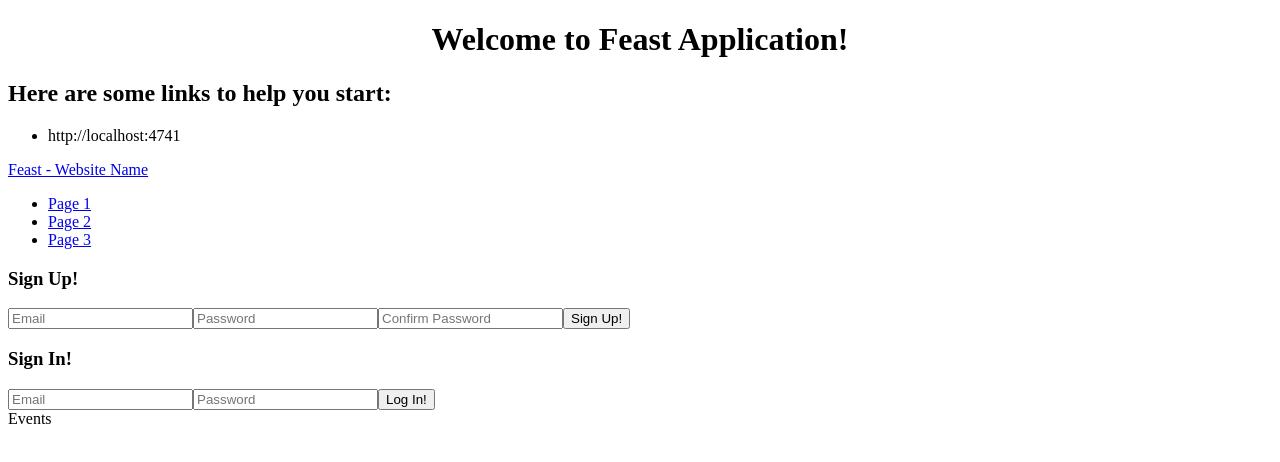
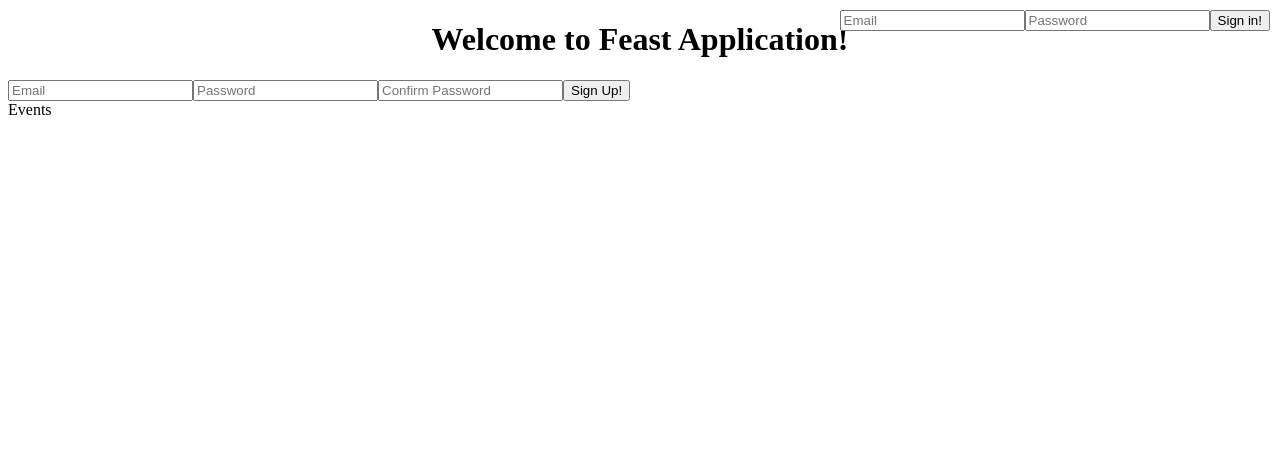
Before and after one commit to sadjorlolo/feast-client, an Angular app: page /events in a window 1280 px wide. Shown: the top 462 px of the page. Built offline with nearby package versions, Linux system fonts and the light colour scheme.

Commit message:
Add authentication requirement to event index
Work on HTML/CSS for event-index and login.
Add AuthService to navbar and event-index.
Add more details to event-index iterations.

```diff
--- a/src/app/app.component.html
+++ b/src/app/app.component.html
@@ -3,16 +3,10 @@
   <h1>
     Welcome to {{title}}!
   </h1>
+</div>
 
-</div>
-<h2>Here are some links to help you start: </h2>
-<ul>
-  <li>
-    {{apiOrigin}}
-  </li>
-
-</ul>
 
 <app-navbar></app-navbar>
 <app-login></app-login>
+
 <router-outlet></router-outlet>
--- a/src/app/event/event-index/event-index.component.html
+++ b/src/app/event/event-index/event-index.component.html
@@ -1,15 +1,13 @@
-<div>
-
-  <h3>View Your Events</h3>
-  <h2>Event Name</h2>
-  <h2>Event Location</h2>
-  <h2>Event Date</h2>
-  <h2>Event Time</h2>
-  <h3>Event Description</h3>
-
+<div *ngIf="auth.user">
   <div *ngFor="let event of allEvents">
     <ul>
-      <li>{{event.id}}</li>
+      <li>Event Name : {{event.name}}</li>
+      <li>Event Date : {{event.date}}</li>
+      <li>Event Time: {{event.time}}</li>
+      <li>Event Location: {{event.location}}</li>
+      <li>Event Description: {{event.description}}</li>
+      <li>Hosted By: {{event.event_creator.email}}</li>
     </ul>
+    <hr>
   </div>
 </div>
--- a/src/app/event/event-index/event-index.component.ts
+++ b/src/app/event/event-index/event-index.component.ts
@@ -11,7 +11,7 @@ export class EventIndexComponent implements OnInit {
 
   allEvents = [];
 
-  constructor(private eventService: EventService) { }
+  constructor(private eventService: EventService, private auth: AuthService) { }
 
   ngOnInit() {
     // console.log('does this work?')
--- a/src/app/login/login.component.css
+++ b/src/app/login/login.component.css
@@ -0,0 +1,17 @@
+.sign-in {
+  position: fixed;
+  top: 10px;
+  right: 10px;
+}
+
+.sign-in-msg {
+  position: fixed;
+  top: 10px;
+  right: 10px;
+}
+
+.sign-out {
+  position: fixed;
+  top: 30px;
+  right: 10px;
+}
--- a/src/app/login/login.component.html
+++ b/src/app/login/login.component.html
@@ -1,16 +1,14 @@
-<div *ngIf="!auth.user" class="container">
-  <h3>Sign Up!</h3>
+<div *ngIf="!auth.user" class="container sign-up">
   <input [(ngModel)]="newUser.email" type="text" placeholder="Email" />
   <input [(ngModel)]="newUser.password" type="text" placeholder="Password" />
   <input [(ngModel)]="newUser.password_confirmation" type="text" placeholder="Confirm Password" />
-  <input (click)="signUp()" type="submit" value="Sign Up!" />
+  <input class='sign-in-button' (click)="signUp()" type="submit" value="Sign Up!" />
 </div>
 
-<div *ngIf="!auth.user" class="container">
-  <h3>Sign In!</h3>
+<div *ngIf="!auth.user" class="container sign-in">
   <input [(ngModel)]="user.email" type="text" placeholder="Email" />
   <input [(ngModel)]="user.password" type="text" placeholder="Password" />
-  <input (click)="signIn()" type="submit" value="Log In!" />
+  <input (click)="signIn()" type="submit" value="Sign in!" />
 </div>
 
 <div *ngIf="auth.user" class="container">
@@ -20,9 +18,8 @@
   <input (click)="changePassword()" type="submit" value="Change Password" />
 </div>
 
-<div *ngIf="auth.user" class="container">
-  <h3>Log Out!</h3>
+<div *ngIf="auth.user" class="container sign-out">
   <input (click)="signOut()" type="submit" value="Sign Out!" />
 </div>
 
-<div *ngIf="auth.user" class="container">I see a user! <strong>{{auth.user.email}}</strong></div>
+<div *ngIf="auth.user" class="container sign-in-msg">You are signed in as <strong>{{auth.user.email}}</strong></div>
--- a/src/app/navbar/navbar.component.html
+++ b/src/app/navbar/navbar.component.html
@@ -1,7 +1,7 @@
-<nav class="navbar navbar-inverse">
+<nav *ngIf='this.auth.user' class="navbar navbar-inverse">
   <div class="container-fluid">
     <div class="navbar=header">
-      <a class="navbar-brand" href="#">Feast - Website Name</a>
+      <a class="navbar-brand" routerLink="/">Feast - Website Name</a>
     </div>
     <ul class="nav navbar-nav">
       <li><a routerLink="/index">Page 1</a></li>
--- a/src/app/navbar/navbar.component.ts
+++ b/src/app/navbar/navbar.component.ts
@@ -1,4 +1,5 @@
 import { Component, OnInit } from '@angular/core';
+import { AuthService } from '../services/auth/auth.service';
 
 @Component({
   selector: 'app-navbar',
@@ -7,7 +8,7 @@ import { Component, OnInit } from '@angular/core';
 })
 export class NavbarComponent implements OnInit {
 
-  constructor() { }
+  constructor(private auth: AuthService) { }
 
   ngOnInit() {
   }
```
